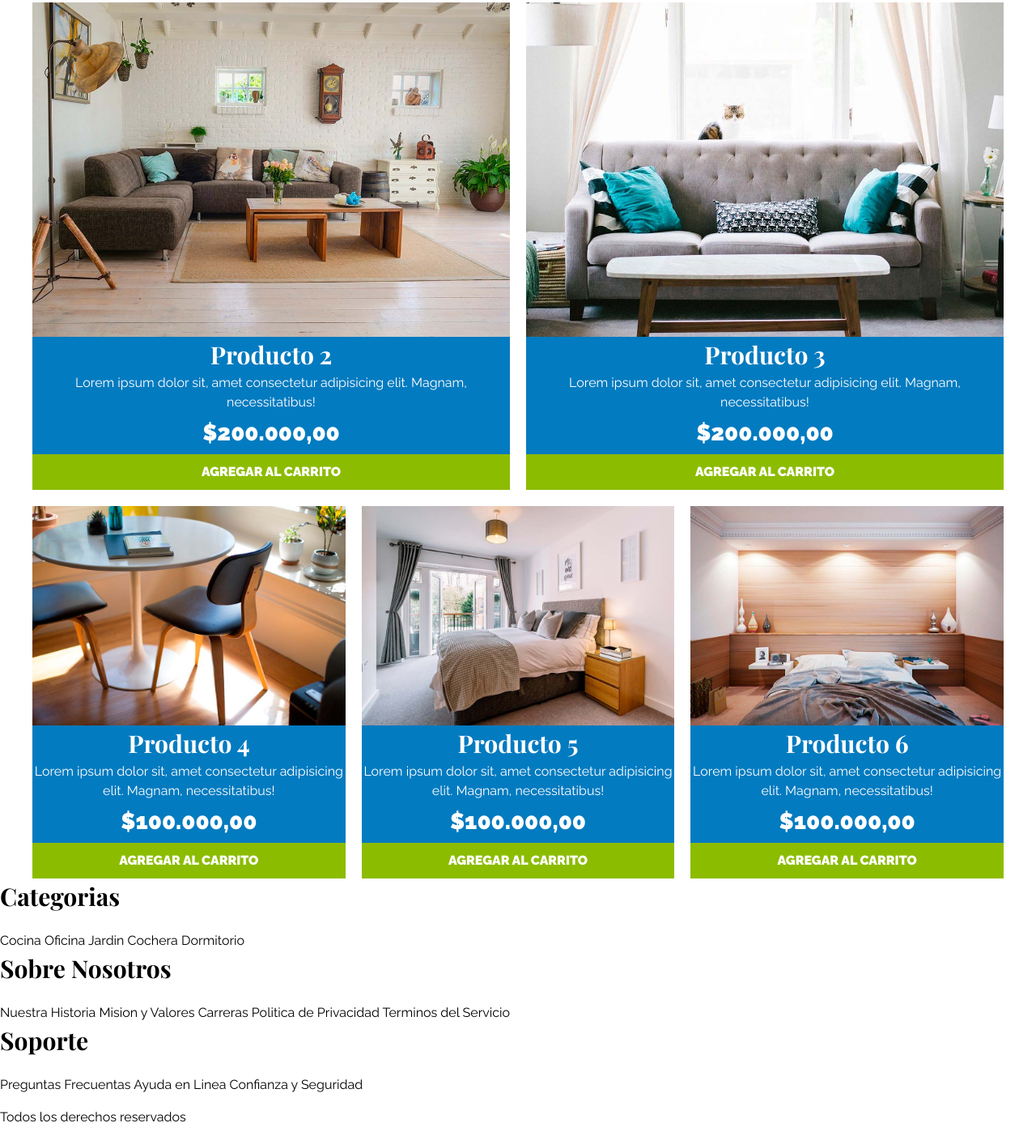
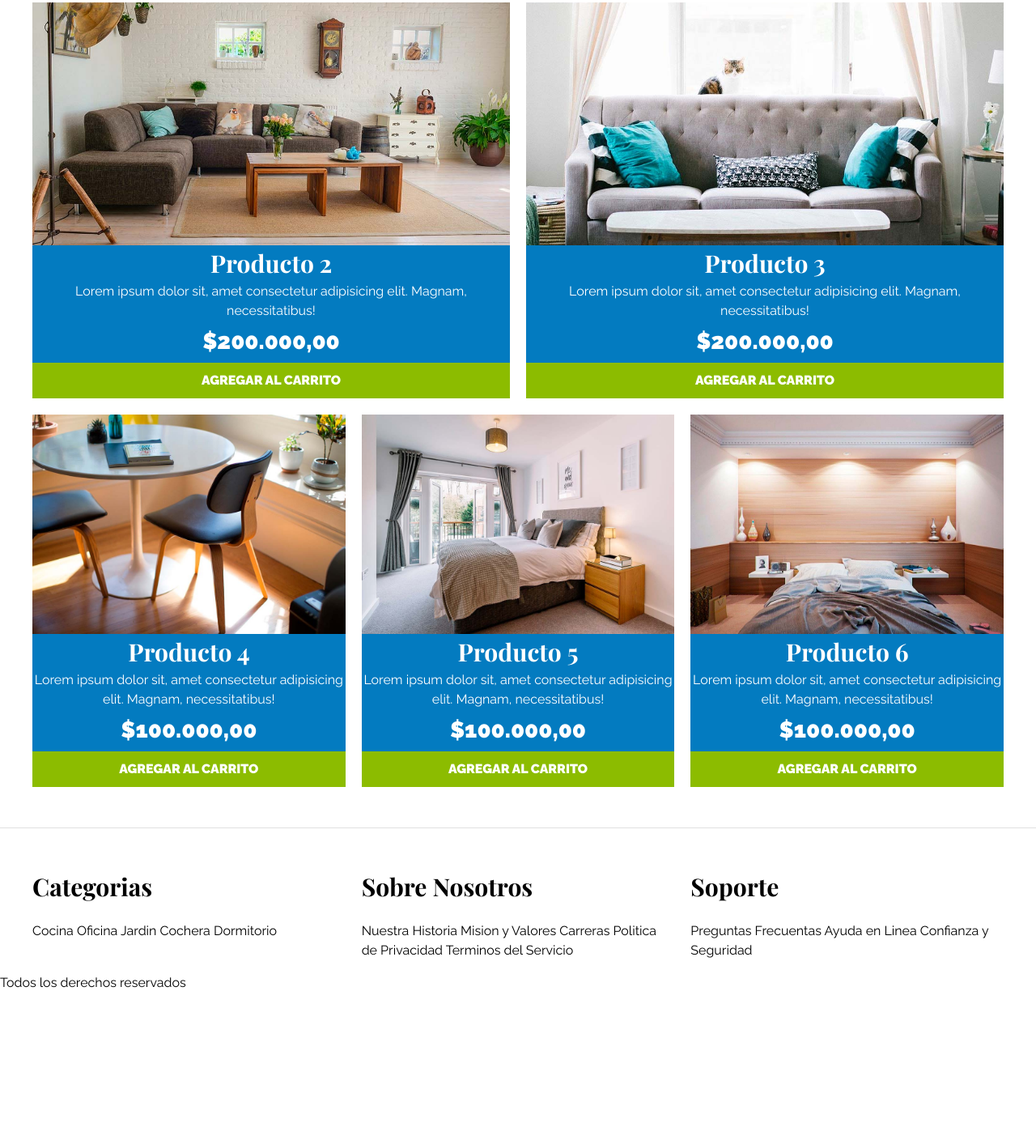
Before and after one commit to juanbecquet/Tienda_Mueble, a plain HTML site: page index.html in a window 1280 px wide. Shown: the part 2186-3594 px from the top of the page at 81% size. After the commit the page ends 3428 px from the top, so only its background shows below. Drawn offline with nearby package versions, Linux system fonts and the light colour scheme.

Commit message:
trabajamos en el index y ahora seguimos en el footer

```diff
--- a/css/style.css
+++ b/css/style.css
@@ -197,7 +197,6 @@ img {
     grid-column: 1 / 7;
     display: grid;
     grid-template-columns: 3fr 1fr;
-
 }
 
 .producto:nth-child(1) img {
@@ -210,8 +209,20 @@ img {
     grid-column: 1 / 4;
 }
 
+.producto:nth-child(2) img {
+    height: 30rem;
+    width: 100%;
+    object-fit: cover;
+}
+
 .producto:nth-child(3) {
     grid-column: 4 / 7;
+}
+
+.producto:nth-child(3) img {
+    height: 30rem;
+    width: 100%;
+    object-fit: cover;
 }
 
 .producto:nth-child(4) {
@@ -247,3 +258,16 @@ img {
     font-size: 2.8rem;
     font-weight: 900;
 }
+
+/** Footer**/
+.site-footer {
+    border-top: 1px solid #e1e1e1;
+    margin-top: 5rem;
+    padding-top: 5rem;
+}
+
+.grid-footer {
+    display: grid;
+    grid-template-columns: repeat(3, 1fr);
+    gap: 2rem;
+}
--- a/index.html
+++ b/index.html
@@ -119,7 +119,8 @@
     </div>
 </main>
 
-<footer>
+<footer class="site-footer">
+    <div class="grid-footer contenedor">
     <div>
         <h3>Categorias</h3>
         <nav>
@@ -148,6 +149,7 @@
             <a href="">Confianza y Seguridad</a>
         </nav>
     </div>
+    </div>
     <p>Todos los derechos reservados</p>
 </footer>
 
```
